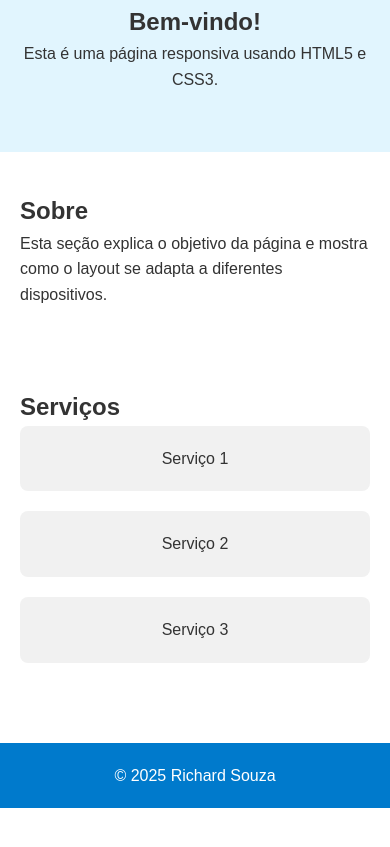
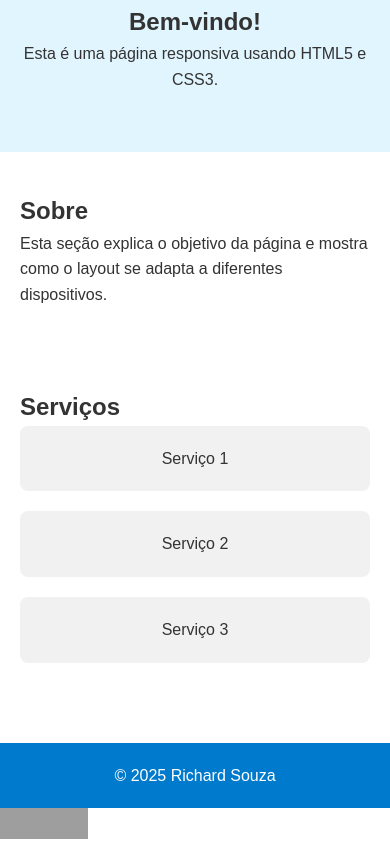
Before and after one commit to Rw110299/responsive_webpage_html_css-, a plain HTML site: page cod/index.html in a window 390 px wide. Shown: the part 372-1219 px from the top of the page. Before the commit the page ends 1180 px from the top, so only its background shows below. Drawn offline with Linux system fonts and the light colour scheme; grey boxes are pictures that could not be loaded.

Commit message:
Projeto página responsiva HTML5 e CSS3 finalizado

```diff
--- a/cod/index.html
+++ b/cod/index.html
@@ -1,7 +1,7 @@
 <!DOCTYPE html>
 <html lang="pt-BR">
 <head>
-  <meta charset="UTF-8" />
+  <meta charset="UTF-8" >
   <meta name="viewport" content="width=device-width, initial-scale=1.0" />
   <title>Página Responsiva</title>
   <link rel="stylesheet" href="style.css" />
@@ -44,4 +44,12 @@
     <p>&copy; 2025 Richard Souza</p>
   </footer>
 </body>
+<p>
+    <a href="https://jigsaw.w3.org/css-validator/check/referer">
+        <img style="border:0;width:88px;height:31px"
+            src="https://jigsaw.w3.org/css-validator/images/vcss"
+            alt="CSS válido!" />
+    </a>
+</p>
+
 </html>
```
